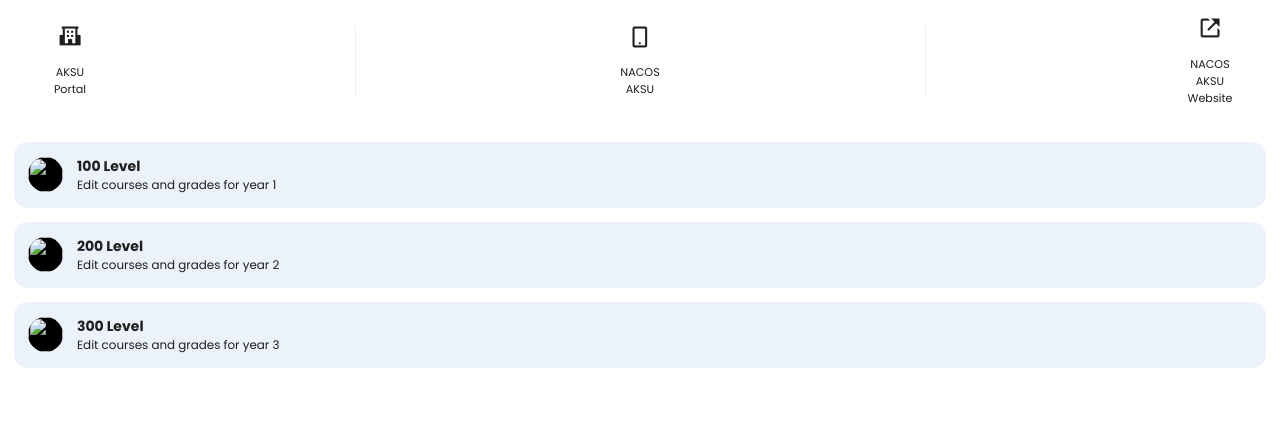
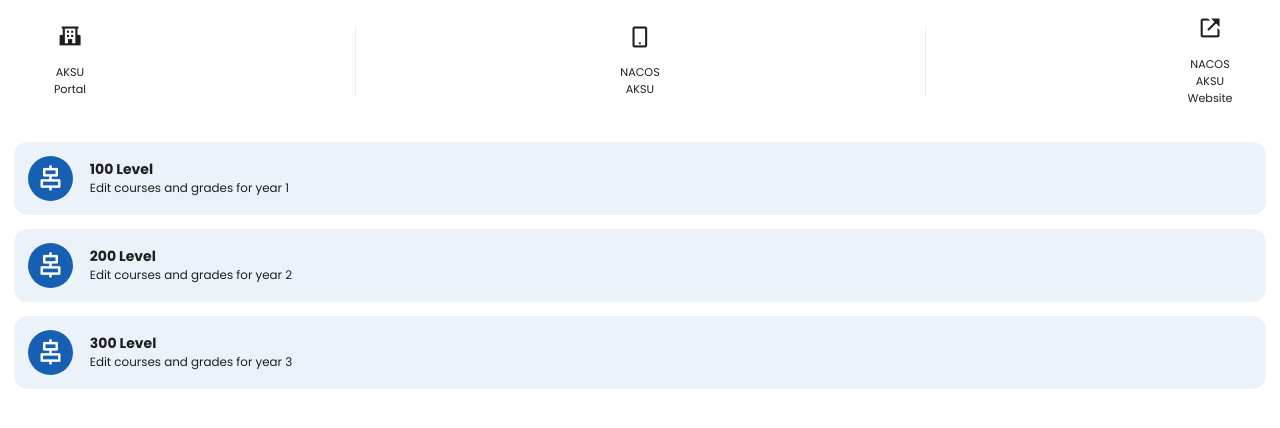
Before and after one commit to Nelkeys/CGPA-Tracker, a plain HTML site: page index.html in a window 1280 px wide. Shown: the part 240-668 px from the top of the page. Drawn offline with nearby package versions, Linux system fonts and the light colour scheme; no server answers.

Commit message:
image changed to icon

```diff
--- a/css/index.css
+++ b/css/index.css
@@ -96,13 +96,17 @@ i{
     border-radius: 1em;
     display: flex;
     align-items: center;
-    gap: 1em;
+    gap: 1.2em;
     cursor: pointer;
 }
-.levels img{
-    width: 2.5em;
-    height: 2.5em;
-    background: #000;
+.levels i{
+    display: flex;
+    align-items: center;
+    justify-content: center;
+    width: 1.5em;
+    height: 1.5em;
+    background: var(--primary-color);
+    color: #fff;
     border-radius: 50%;
 }
 .instr{
--- a/index.html
+++ b/index.html
@@ -69,7 +69,7 @@
 
     <section class="levels">
         <div class="year1" onclick="window.location.href = 'level.html'">
-            <img src="" alt="">
+            <i class='bx bx-objects-horizontal-center'></i>
 
             <div class="texts-for-level">
                 <p><b>100 Level</b></p>
@@ -78,7 +78,7 @@
         </div>
 
         <div class="year1">
-            <img src="" alt="">
+            <i class='bx bx-objects-horizontal-center'></i>
 
             <div class="texts-for-level">
                 <p><b>200 Level</b></p>
@@ -87,7 +87,7 @@
         </div>
 
         <div class="year1">
-            <img src="" alt="">
+            <i class='bx bx-objects-horizontal-center'></i>
 
             <div class="texts-for-level">
                 <p><b>300 Level</b></p>
```
